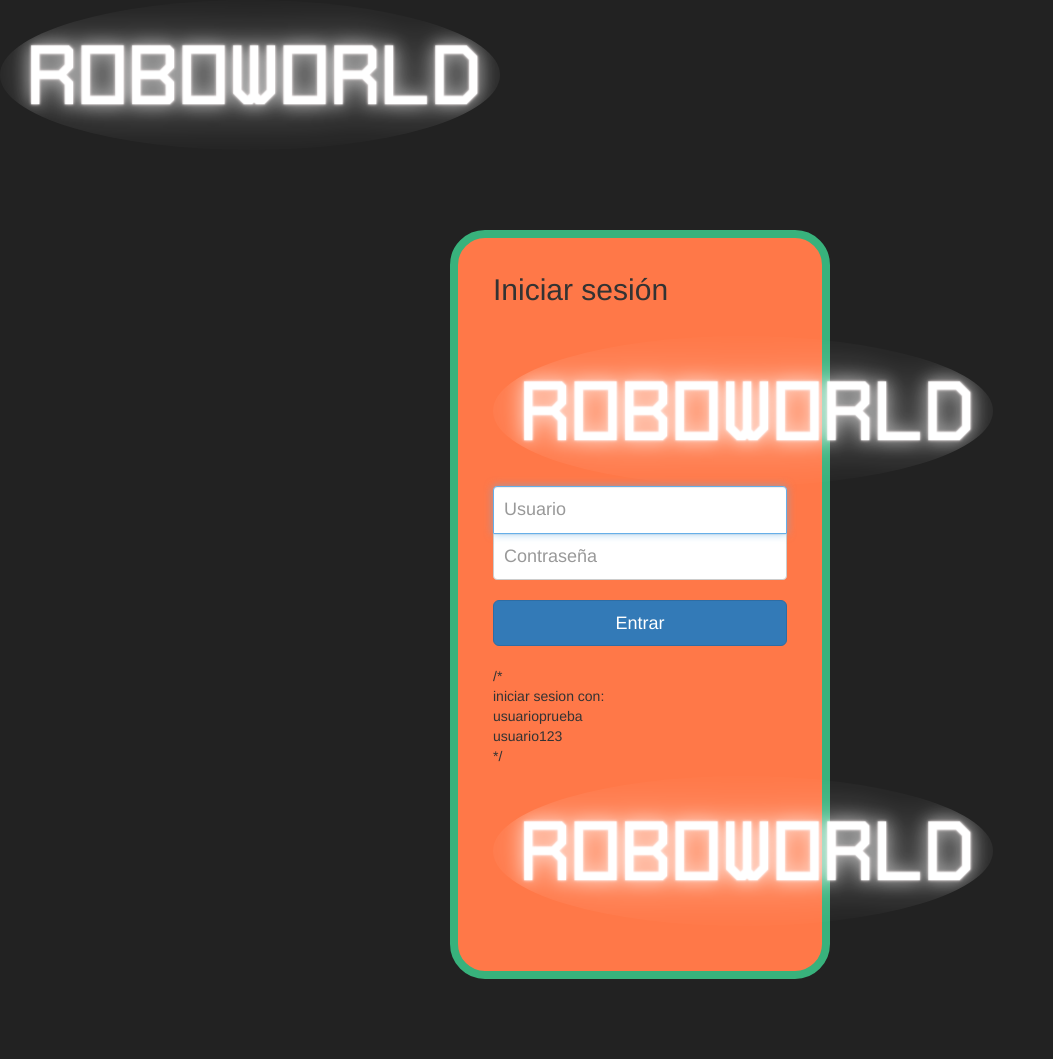
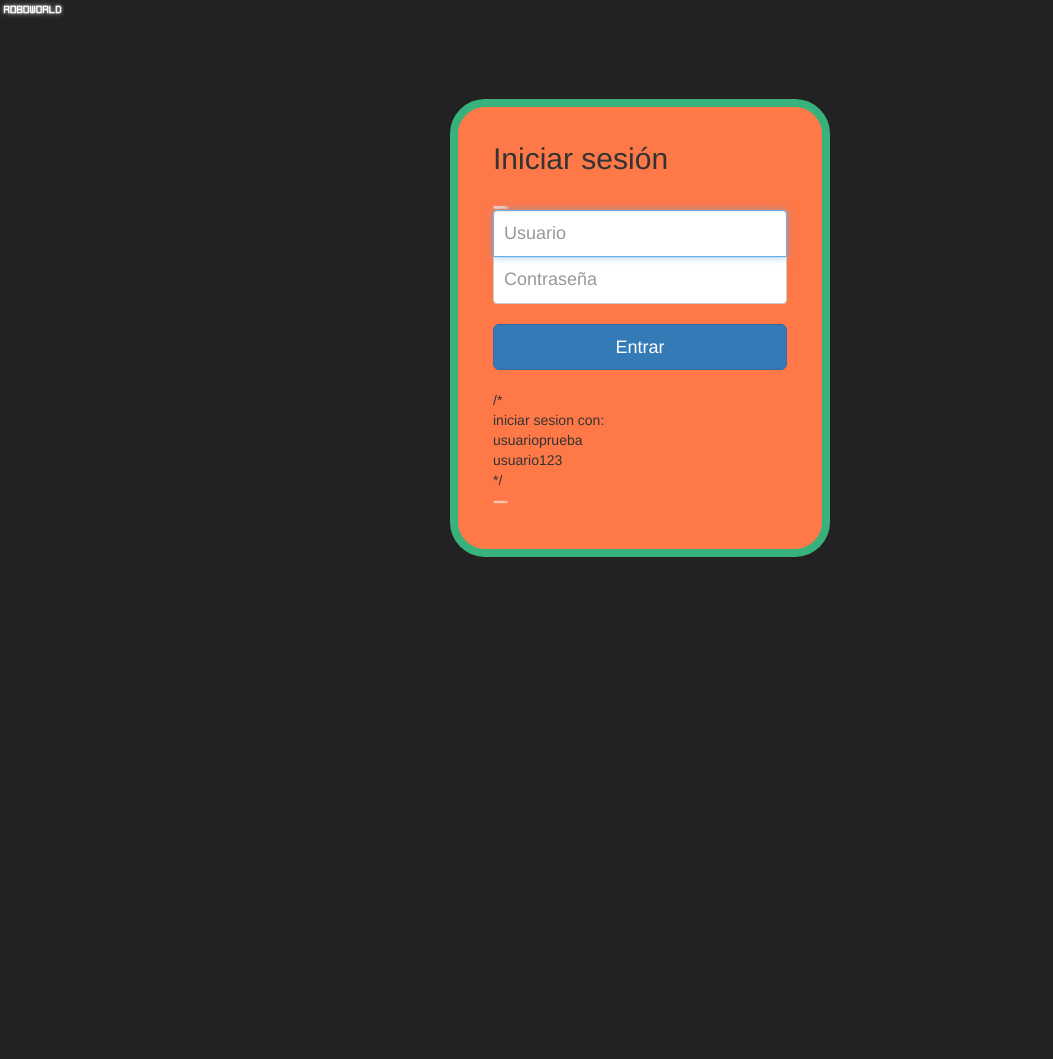
Before and after one commit to grchristian/RoboWorld, a Django app: page /accounts/login/ in a window 1280 px wide. Shown: the whole page, without its empty margins (0-1053 px from the left). After the commit the page ends 557 px from the top, so only its background shows below. Run offline with Django 3.2, Linux system fonts and the light colour scheme; some libraries are stand-ins or nearby versions.

Commit message:
Update style_inicio_sesion.css

```diff
--- a/roboworld_app/static/roboworld_app/css/style_inicio_sesion.css
+++ b/roboworld_app/static/roboworld_app/css/style_inicio_sesion.css
@@ -1,5 +1,6 @@
 img {
-  border-radius: 50%;
+  max-width: 5%;
+  height: auto;
 }
 
 
```
